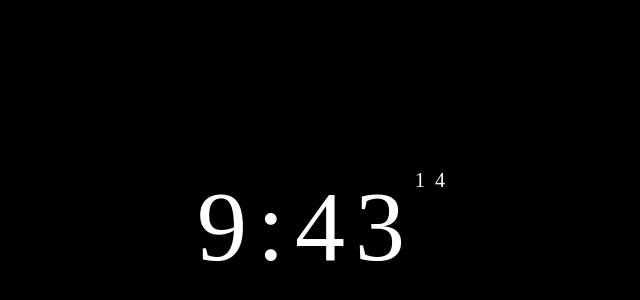
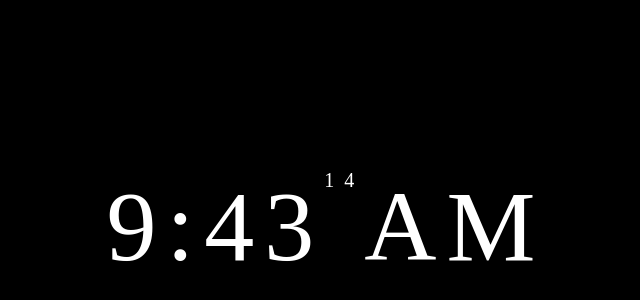
Before and after one commit to Nagendra9Kumar/Projects, a plain HTML site: page clock/index.html in a window 1280 px wide. Shown: the part 162-462 px from the top of the page, without its empty margins (314-954 px from the left). Drawn offline with Linux system fonts and the light colour scheme.

Commit message:
added am/pm and changes 24hrs clock to 12 clock

```diff
--- a/clock/index.html
+++ b/clock/index.html
@@ -8,7 +8,7 @@
 </head>
 <body>
     <div class="clock">
-        <h1 id="hrs">00</h1><span id="colon">:</span><h1 id="mnts">00</h1><small id="seconds"></small>
+        <h1 id="hrs">00</h1><span id="colon">:</span><h1 id="mnts">00</h1><small id="seconds"></small><h3 id="format"></h3>
     </div>
     <script src="index.js"></script>
 </body>
--- a/clock/index.js
+++ b/clock/index.js
@@ -1,14 +1,16 @@
 const hrs = document.getElementById('hrs');
 const mnts = document.getElementById('mnts');
 const seconds = document.getElementById('seconds');
+const format = document.getElementById('format');
 // js code for clock with hours and minutes and seconds
 
 setInterval(() => {
     const now = new Date();
-    const h = now.getHours();
-    const m = now.getMinutes();
-    const s = now.getSeconds();
+    const h = now.getHours()<=12?now.getHours():now.getHours()-12;
+    const m = now.getMinutes()<=9? String(now.getMinutes()).padStart(2,0) : now.getMinutes();
+    const s = now.getSeconds()<=9? String(now.getSeconds()).padStart(2,0) : now.getSeconds();
     hrs.innerHTML = h;
     mnts.innerHTML = m;
     seconds.innerHTML = s;
+    format.innerHTML = now.getHours()<=12?"AM":"PM";
 }, 100);
--- a/clock/style.css
+++ b/clock/style.css
@@ -49,3 +49,14 @@
     letter-spacing: 10px;
     text-shadow: 0 0 10px rgba(0, 0, 0, 0.5);
 }
+h3{
+    font-size: 100px;
+    font-weight: 100;
+    margin: 0;
+    padding: 0;
+    color: white;
+    text-align: center;
+    text-transform: uppercase;
+    letter-spacing: 10px;
+    text-shadow: 0 0 10px rgba(0, 0, 0, 0.5);
+}
```
Also changed, not shown: 1 other file.
